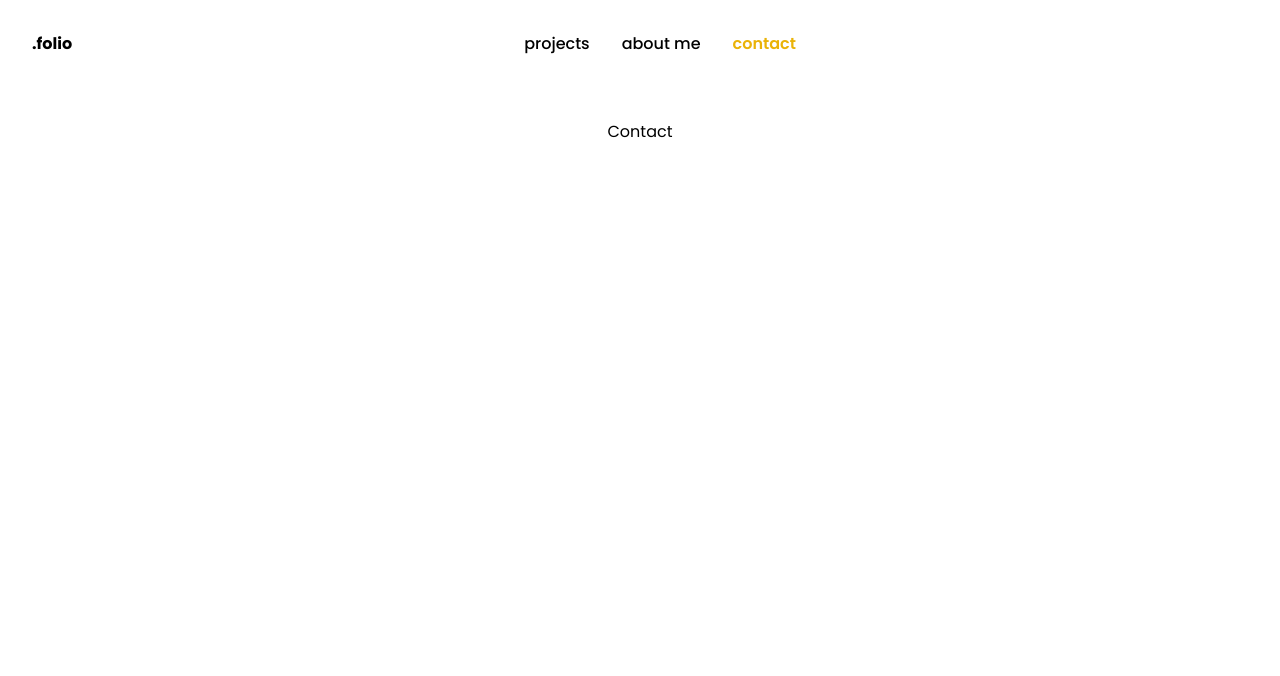
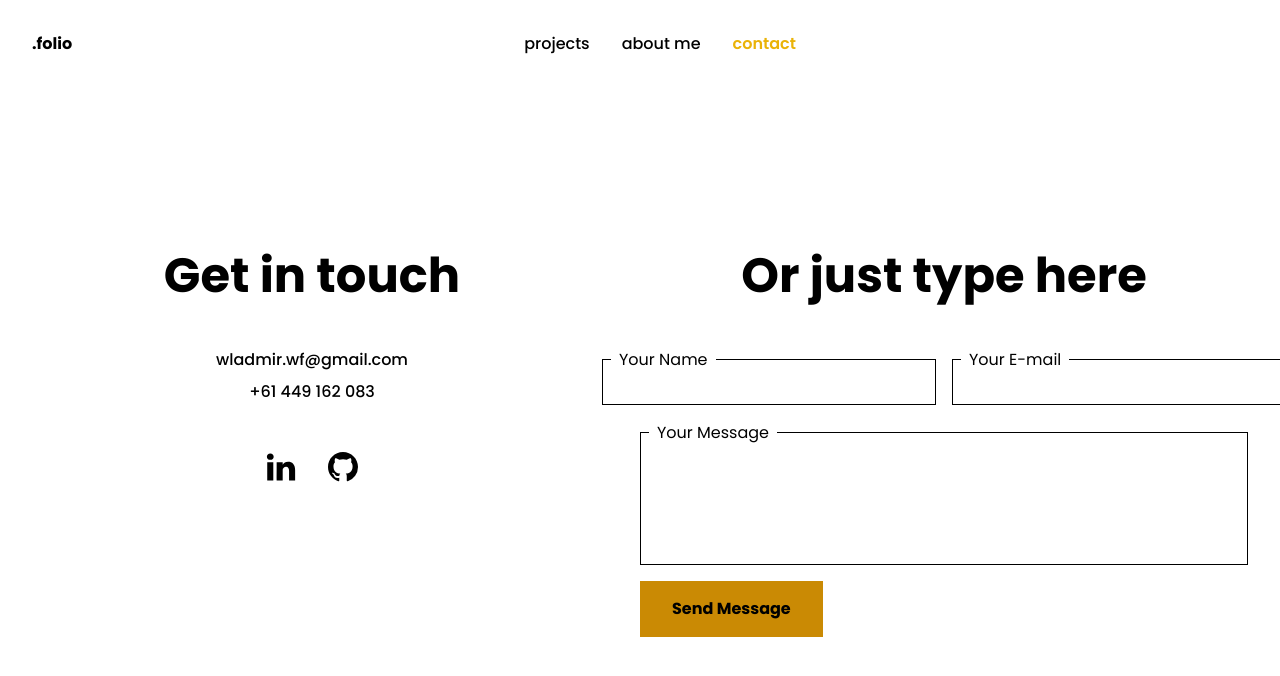
Before and after one commit to yagoramires/portfolio-2023, a Next.js app: page /contact in a window 1280 px wide. Shown: the top 676 px of the page. Built offline with nearby package versions, Linux system fonts and the light colour scheme.

Commit message:
feat: contact page

```diff
--- /dev/null
+++ b/app/about/components/Card.jsx
@@ -0,0 +1,7 @@
+import React from 'react';
+
+const Card = () => {
+  return <div>Card</div>;
+};
+
+export default Card;
--- a/app/components/Header.jsx
+++ b/app/components/Header.jsx
@@ -9,7 +9,7 @@ const Header = () => {
   const path = usePathname();
 
   return (
-    <header className='w-full flex items-center justify-center p-8'>
+    <header className='max-w-[1280px] mx-auto flex items-center justify-center p-8'>
       <h1>
         <Link href='/' className='font-extrabold'>
           .folio
--- a/app/contact/page.jsx
+++ b/app/contact/page.jsx
@@ -1,11 +1,65 @@
+import Link from 'next/link';
 import React from 'react';
+import { BsGithub } from 'react-icons/bs';
+import { TfiLinkedin } from 'react-icons/tfi';
 
 export const metadata = {
   title: 'Contact | Portfolio Wladmir',
 };
 
 const Contact = () => {
-  return <div>Contact</div>;
+  return (
+    <section className='flex flex-col items-start justify-center gap-12 min-h-full md:flex-row w-full'>
+      <div className='flex flex-col justify-center items-center gap-12 w-full md:w-[50%] mb-6 md:mb-0'>
+        <h2 className='text-5xl font-bold text-center'>Get in touch</h2>
+
+        <div className='flex flex-col justify-center items-center gap-2'>
+          <p className='font-medium'>wladmir.wf@gmail.com</p>
+          <p className='font-medium'>+61 449 162 083</p>
+        </div>
+
+        <div className='flex items-center justify-center gap-8'>
+          <Link href={'https://www.linkedin.com/'} target='_blank'>
+            <TfiLinkedin size={30} />
+          </Link>
+          <Link href={'https://github.com/'} target='_blank'>
+            <BsGithub size={30} />
+          </Link>
+        </div>
+      </div>
+
+      <div className='flex flex-col justify-center items-center gap-12 w-full md:w-[50%]'>
+        <h2 className='text-5xl font-bold text-center'>Or just type here</h2>
+
+        <form className='w-full flex flex-col items-start justify-center gap-4'>
+          <div className='flex flex-col items-center justify-center gap-4 w-full lg:flex-row'>
+            <fieldset className='border-[1px] border-black pl-2 w-full lg:w-[50%]'>
+              <legend className='px-2'>Your Name</legend>
+              <input type='text' className='outline-none pb-2 pr-2' />
+            </fieldset>
+            <fieldset className='border-[1px] border-black pl-2 w-full lg:w-[50%]'>
+              <legend className='px-2'>Your E-mail</legend>
+              <input type='text' className='outline-none pb-2 pr-2' />
+            </fieldset>
+          </div>
+          <div className='w-full'>
+            <fieldset className='border-[1px] border-black pl-2 pr-2 w-full'>
+              <legend className='px-2'>Your Message</legend>
+              <textarea
+                className='resize-none w-full outline-none h-28'
+                maxLength={255}
+              />
+            </fieldset>
+          </div>
+          <input
+            type='submit'
+            value={'Send Message'}
+            className='px-8 py-4 bg-yellow-600 font-bold cursor-pointer hover:bg-yellow-500 transition-all'
+          />
+        </form>
+      </div>
+    </section>
+  );
 };
 
 export default Contact;
--- a/app/layout.jsx
+++ b/app/layout.jsx
@@ -17,7 +17,7 @@ export default function RootLayout({ children }) {
     <html lang='pt-BR'>
       <body className={poppins.className}>
         <Header />
-        <main className='w-full flex items-start justify-center p-8 min-h-[calc(100vh-88px)]'>
+        <main className='w-full flex items-center justify-center p-8 min-h-[calc(100vh-88px)] max-w-[1280px] mx-auto'>
           {children}
         </main>
       </body>
--- a/app/page.jsx
+++ b/app/page.jsx
@@ -6,7 +6,7 @@ export const metadata = {
 
 export default function Home() {
   return (
-    <section className='mt-32 flex flex-col justify-center items-center'>
+    <section className='mt-[-200px] flex flex-col justify-center items-center'>
       <h2 className='text-5xl font-bold text-center'>
         Hi! My name is Wlad,
         <br />
--- a/package.json
+++ b/package.json
@@ -16,6 +16,7 @@
     "postcss": "8.4.23",
     "react": "18.2.0",
     "react-dom": "18.2.0",
+    "react-icons": "^4.8.0",
     "tailwindcss": "3.3.1"
   }
 }
```
Also changed, not shown: 1 other file (tests, documents, lock files or other folders).
